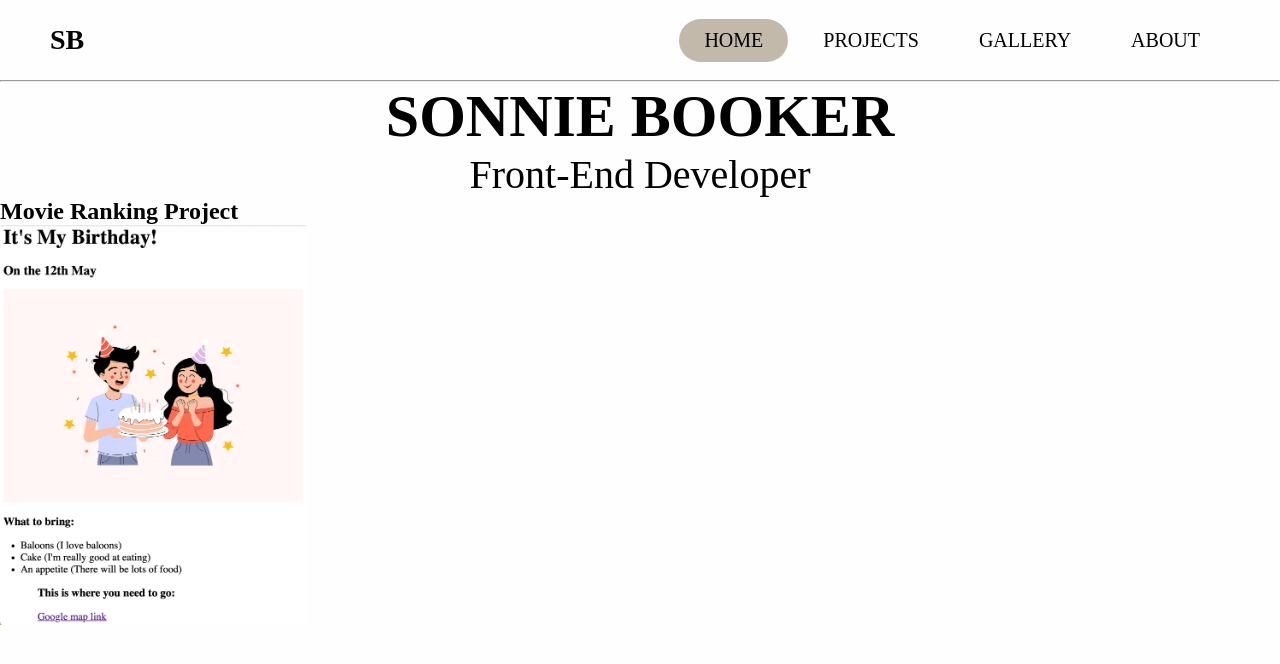
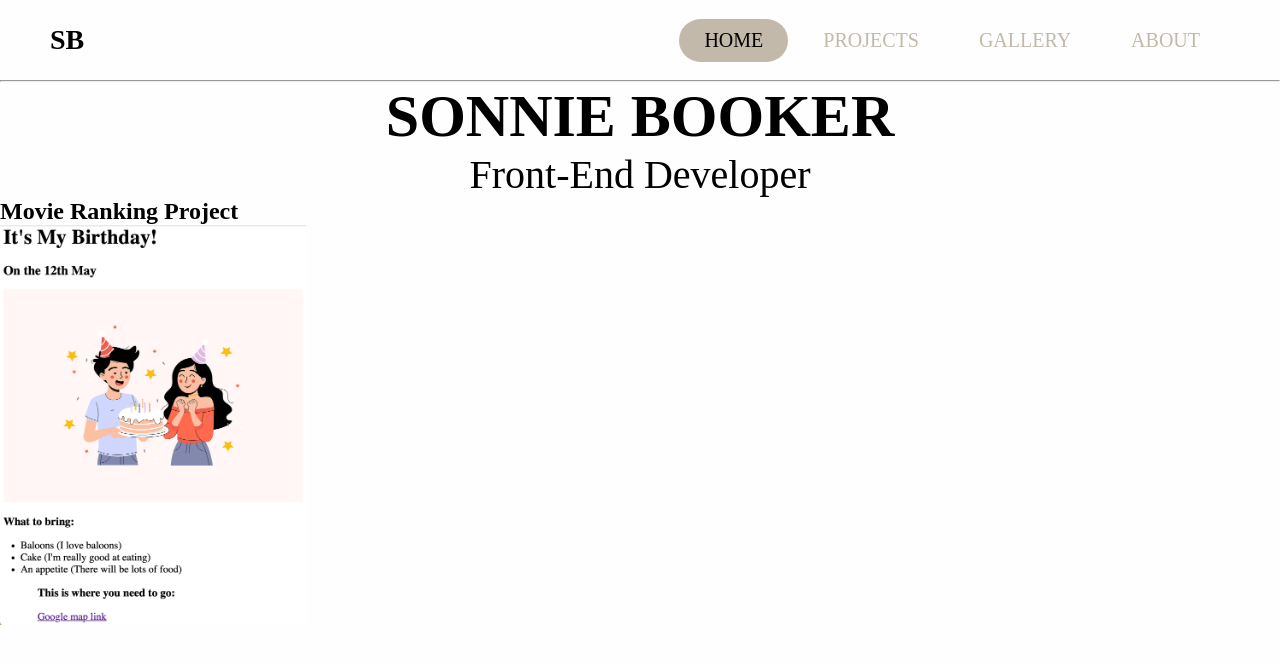
Before and after one commit to sonnie-io/portfolio_website, a plain HTML site: page index.html in a window 1280 px wide. Drawn offline with Linux system fonts and the light colour scheme; files whose address does not match are found by name.

Commit message:
Working with the background and font in the hamburger menu

```diff
--- a/CSS/style.css
+++ b/CSS/style.css
@@ -35,7 +35,7 @@ header {
 }
 .nav-bar ul li a {
     display: block;
-    color: #000;
+    color: #c2b9aa;
     font-size: 20px;
     padding: 10px 25px;
     border-radius: 50px;
```
